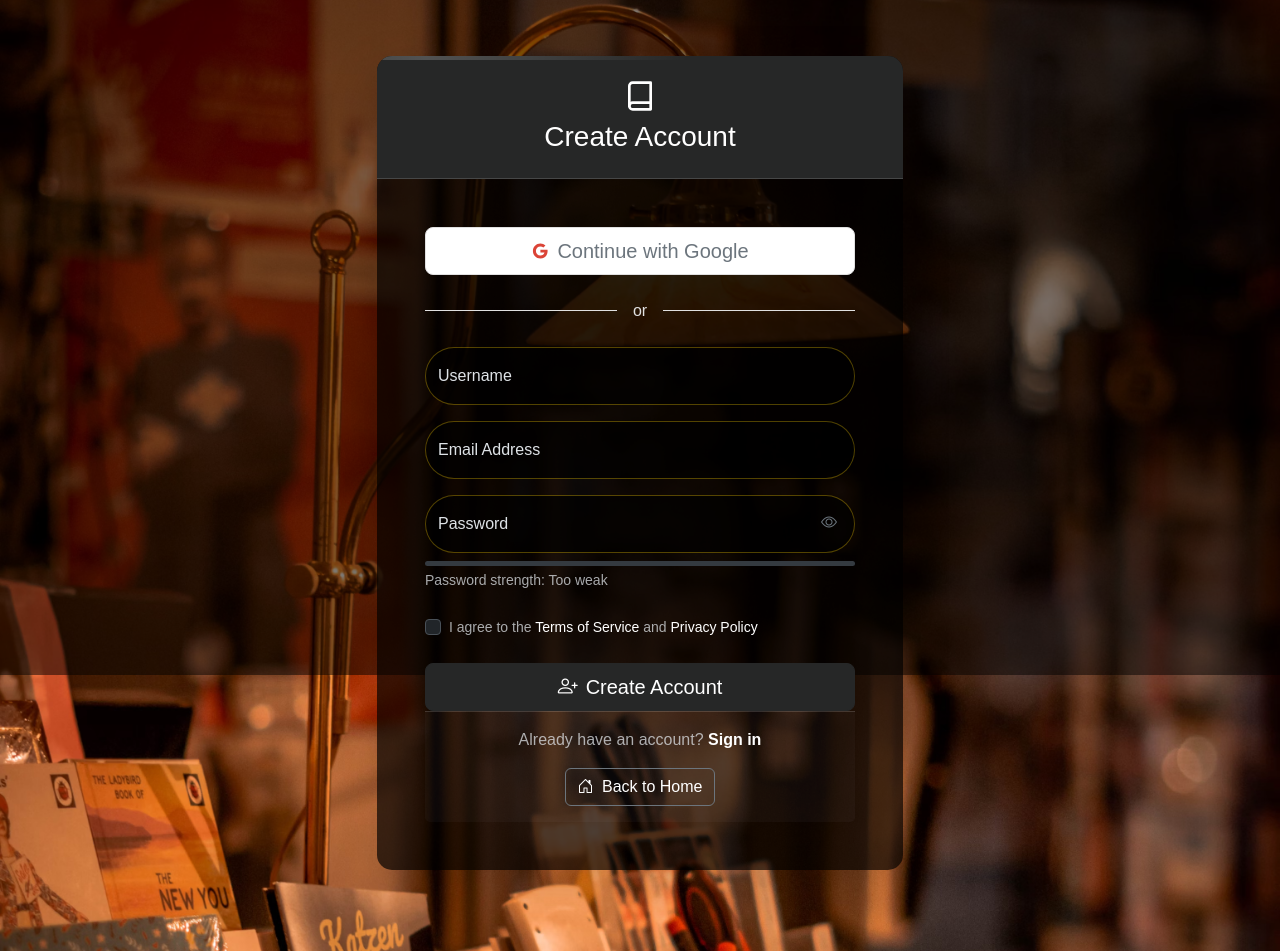
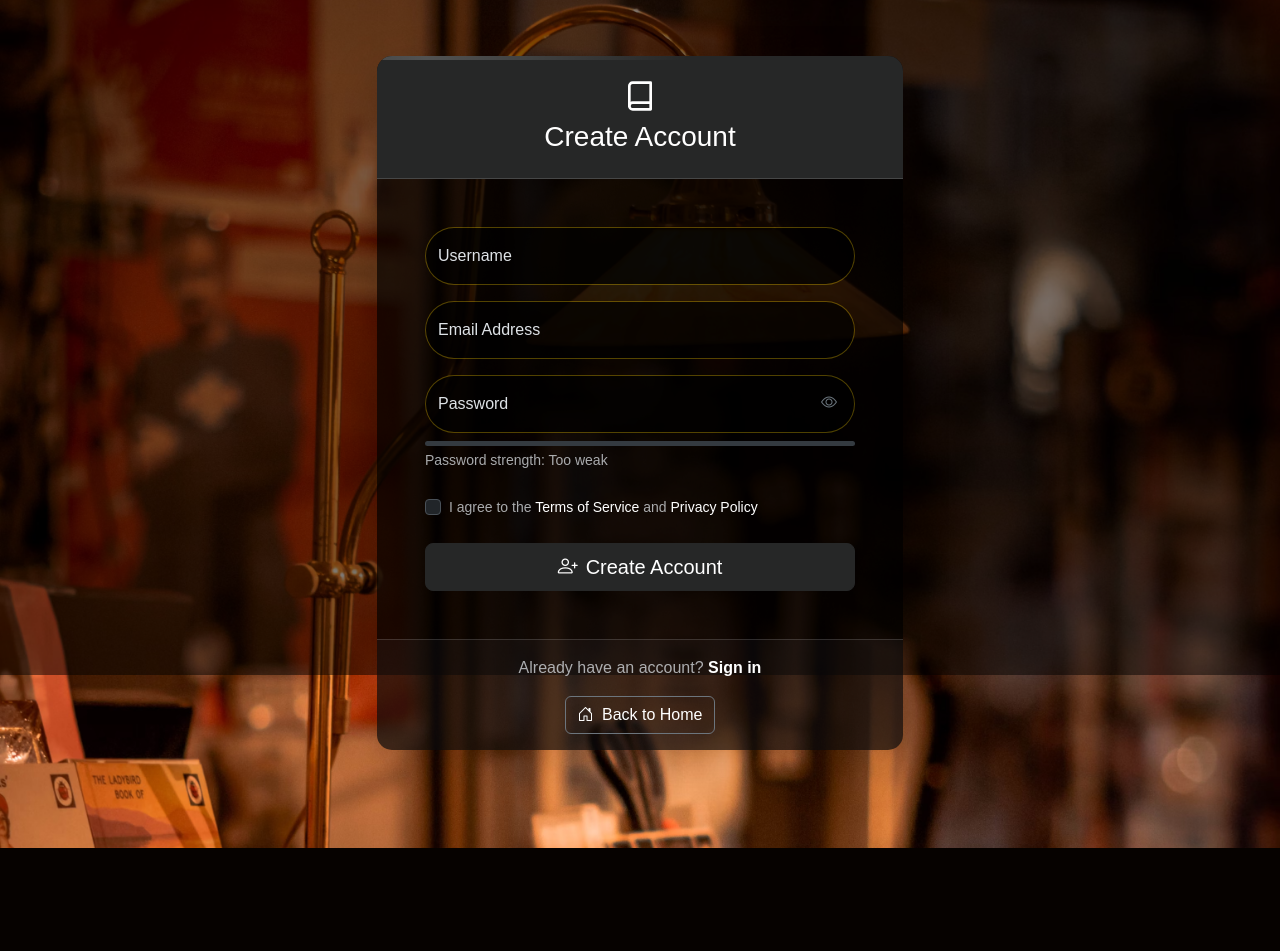
Before and after one commit to utsav0514/Book_store, a Django app: page /product/register/ in a window 1280 px wide. Shown: the part 125-1076 px from the top of the page. After the commit the page ends 973 px from the top, so only its background shows below. Run offline with Django 5.2, Linux system fonts and the light colour scheme.

Commit message:
Update register.html

```diff
--- a/Hello/product/templates/register.html
+++ b/Hello/product/templates/register.html
@@ -33,24 +33,6 @@
 
                     <!-- Registration Options -->
                     <div class="d-flex flex-column gap-4">
-                        <!-- Social Login -->
-                        <div class="social-login">
-                            <!-- <div class="text-center mb-3">
-                                <span class="text-muted">Sign up with</span>
-                            </div> -->
-                            <div class="d-grid">
-                                <button class="btn btn-outline-secondary btn-lg google-btn">
-                                    <svg xmlns="http://www.w3.org/2000/svg" width="18" height="18" viewBox="0 0 24 24" class="me-2">
-                                        <path d="M12.545,10.239v3.821h5.445c-0.712,2.315-2.647,3.972-5.445,3.972c-3.332,0-6.033-2.701-6.033-6.032s2.701-6.032,6.033-6.032c1.498,0,2.866,0.549,3.921,1.453l2.814-2.814C17.503,2.988,15.139,2,12.545,2C7.021,2,2.543,6.477,2.543,12s4.478,10,10.002,10c8.396,0,10.249-7.85,9.426-11.748L12.545,10.239z" fill="#DB4437"/>
-                                    </svg>
-                                    Continue with Google
-                                </button>
-                        </div>
-
-                        <!-- Divider -->
-                        <div class="divider my-4" style="color:#e0e0e0">
-                            <span>or</span>
-                        </div>
 
                         <!-- Registration Form -->
                         <form method="post" class="registration-form">
```
